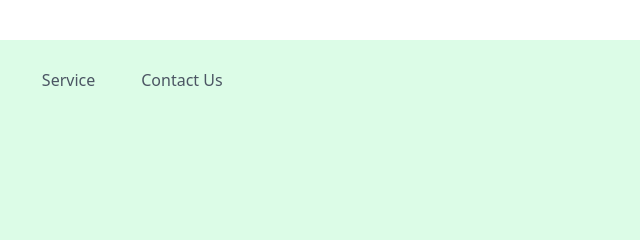
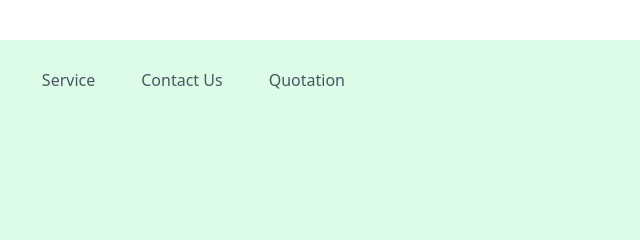
Before and after one commit to Mathewadmin/CSS, a plain HTML site: page index.html in a window 1280 px wide. Shown: the top 240 px of the page, 361-1001 px from the left. Drawn offline with nearby package versions, Linux system fonts and the light colour scheme.

Commit message:
added quotation tab

```diff
--- a/index.html
+++ b/index.html
@@ -25,6 +25,8 @@
         href="">Service</a></li>
     <li class="pr-5"><a class="px-3 py-2 border border-green-100 hover:border-green-300 rounded"
         href="">Contact Us</a></li>
+        <li class="pr-5"><a class="px-3 py-2 border border-green-100 hover:border-green-300 rounded"
+            href="">Quotation</a></li>
     </ul>
     </div>
     <a href="" class=" flex ml-auto text-medium font-bold bg-red-500 text-white px-3 py-2 rounded">
```
